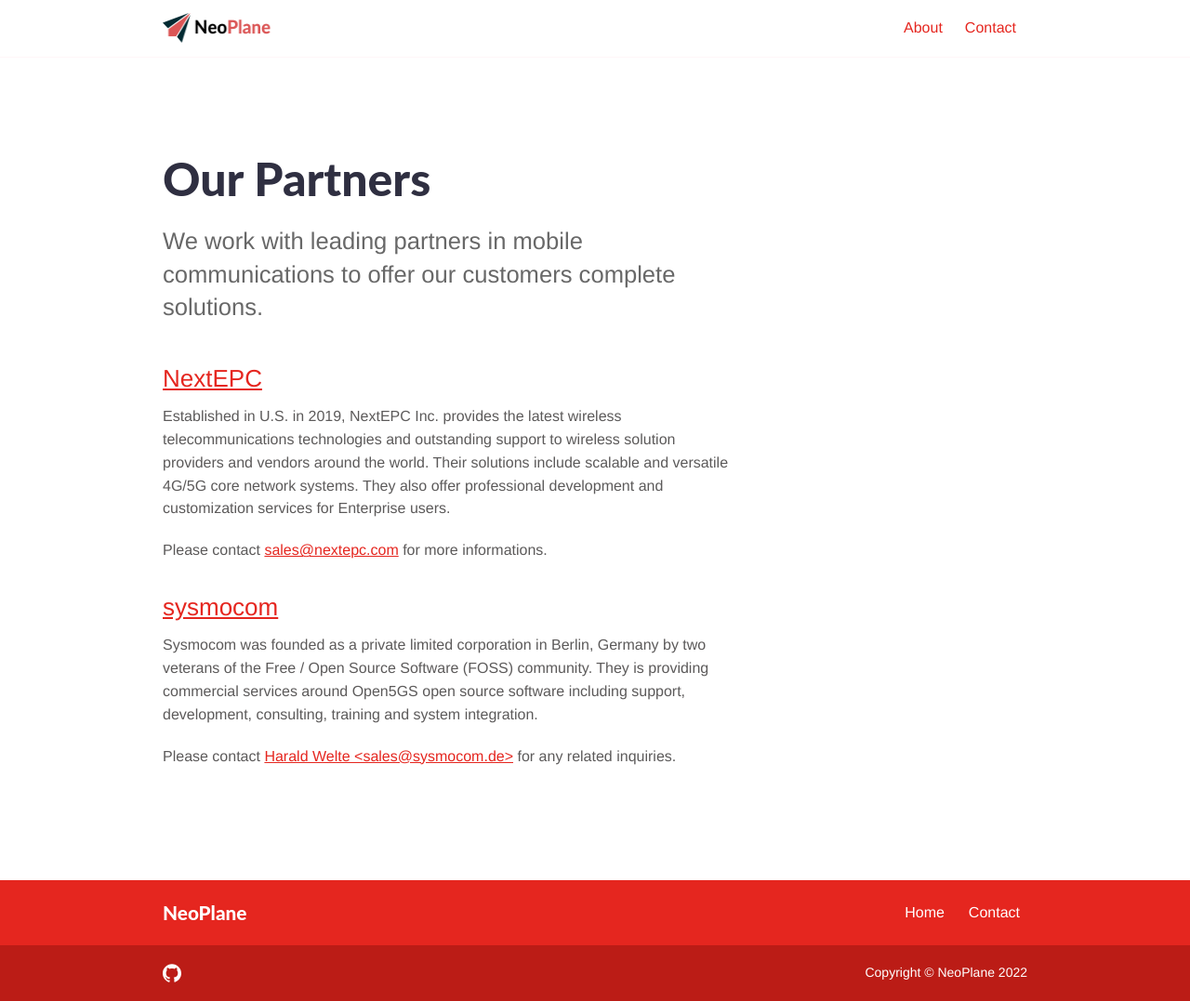
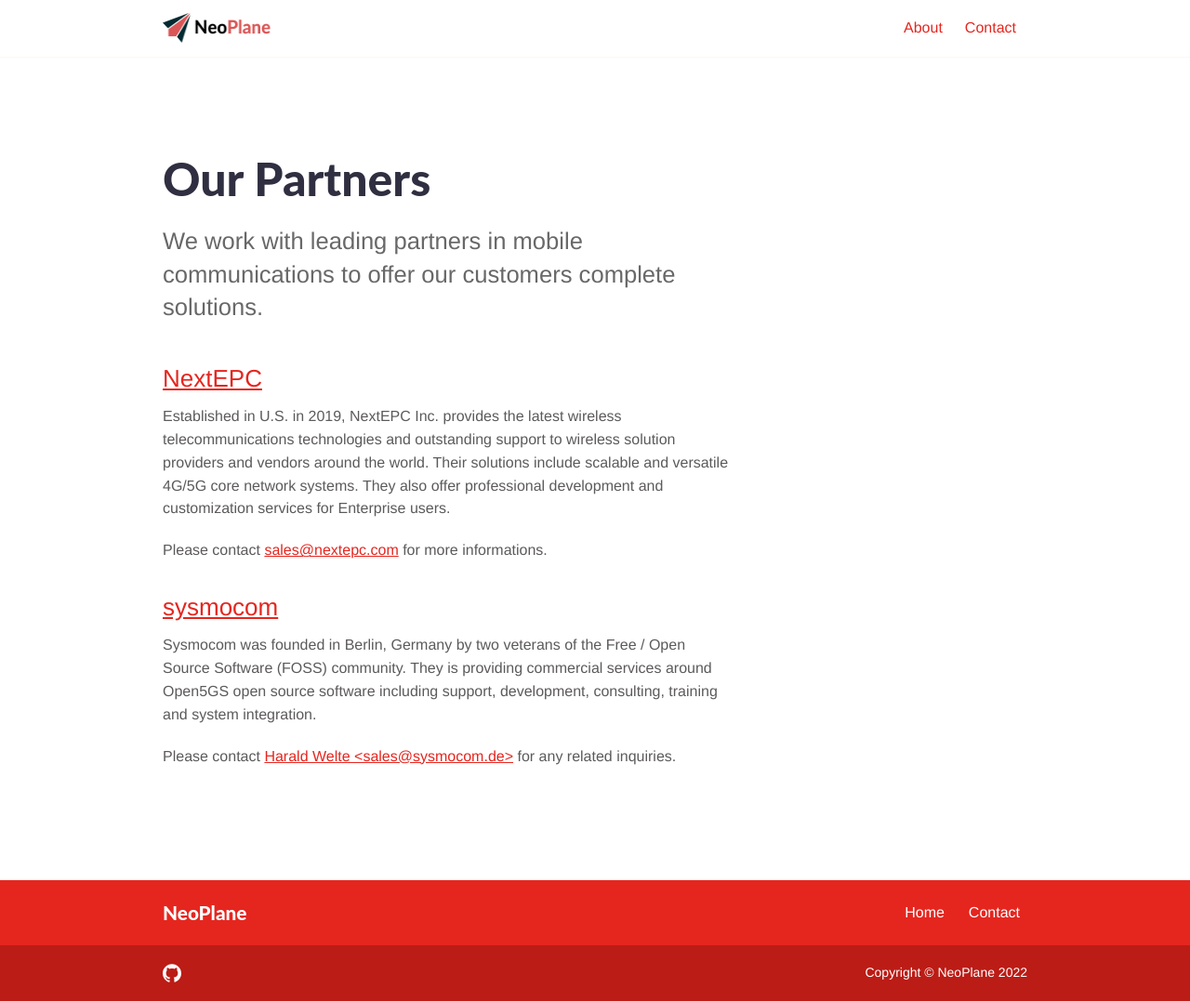
Before and after one commit to newplane/newplane.github.io, a Jekyll site: the page built from _services/03-our-partners.md, in a window 1280 px wide. Shown: the whole page at 93% size. Built offline with Jekyll 4.4.1, drawn with Linux system fonts in a browser that asks for light colours.

Commit message:
update it

```diff
--- a/_services/03-our-partners.md
+++ b/_services/03-our-partners.md
@@ -15,6 +15,6 @@ Please contact [sales@nextepc.com](mailto:sales@nextepc.com) for more informatio
 
 ## [sysmocom](https://sysmocom.de)
 
-Sysmocom was founded as a private limited corporation in Berlin, Germany by two veterans of the Free / Open Source Software (FOSS) community. They is providing commercial services around Open5GS open source software including support, development, consulting, training and system integration.
+Sysmocom was founded in Berlin, Germany by two veterans of the Free / Open Source Software (FOSS) community. They is providing commercial services around Open5GS open source software including support, development, consulting, training and system integration.
 
 Please contact [Harald Welte \<sales@sysmocom.de\>](mailto:sales@sysmocom.de) for any related inquiries.
```
